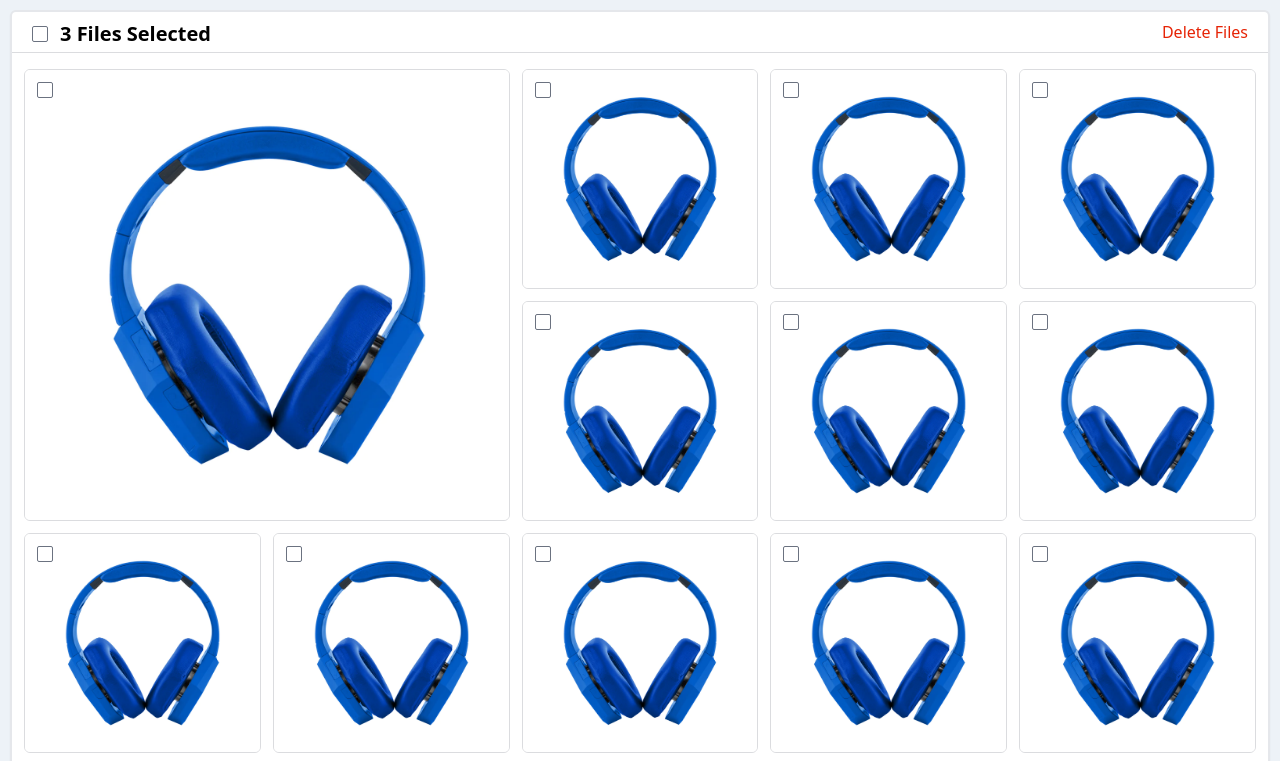
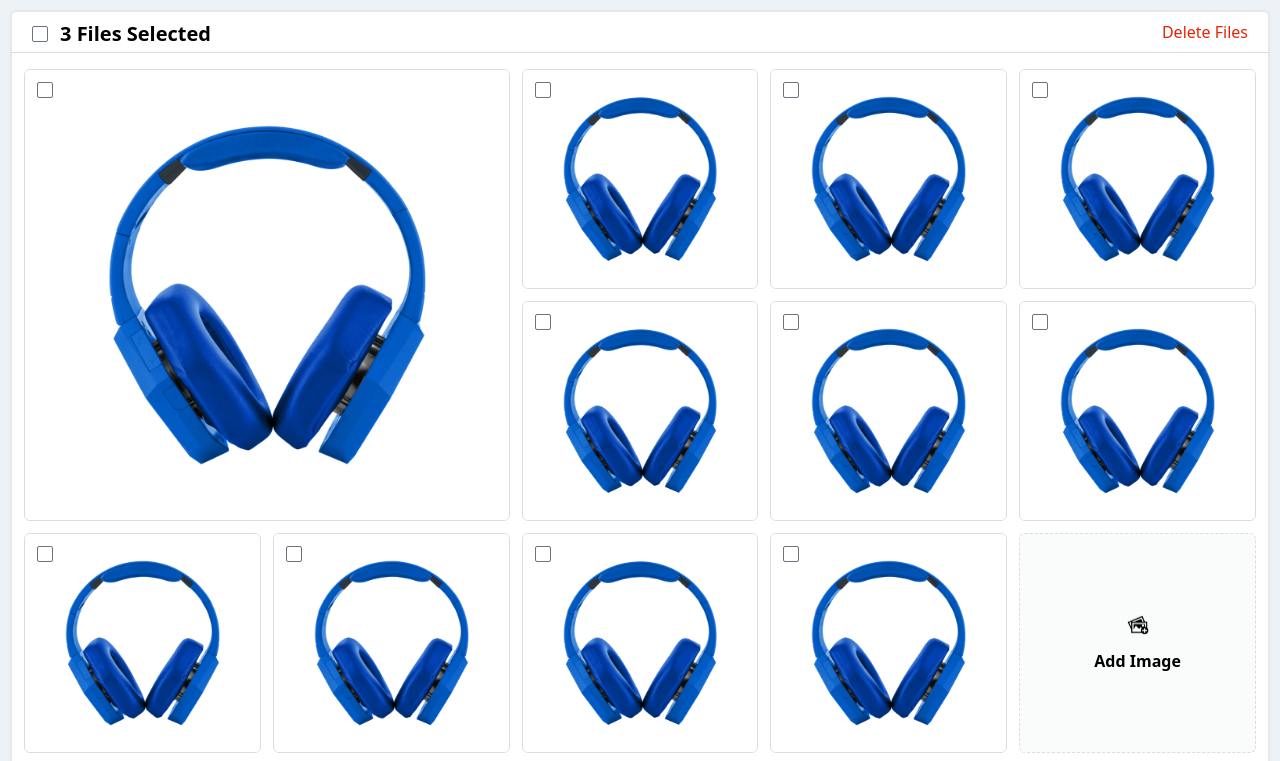
Before and after one commit to rofikul-resan/image-gallery, a React (Vite) app: page / in a window 1280 px wide. Shown: the top 761 px of the page. Built offline with nearby package versions, Linux system fonts and the light colour scheme.

Commit message:
add image box add

```diff
--- a/src/App.jsx
+++ b/src/App.jsx
@@ -1,3 +1,4 @@
+import AddImageContainer from "./components/AddImageContainer";
 import GalleryHeader from "./components/GalleryHeader";
 import ImageContener from "./components/ImageContener";
 
@@ -18,8 +19,8 @@ const App = () => {
           <ImageContener className={"main-container"} />
           <ImageContener className={"main-container"} />
           <ImageContener className={"main-container"} />
-          <ImageContener className={"main-container"} />
-          <ImageContener className={"main-container"} />
+
+          <AddImageContainer />
         </div>
       </div>
     </div>
--- /dev/null
+++ b/src/components/AddImageContainer.jsx
@@ -0,0 +1,17 @@
+const AddImageContainer = () => {
+  return (
+    <div
+      style={{ borderStyle: "dashed" }}
+      className="bg-[#fafbfb] hover:scale-105 duration-150 hover:bg-black/25  border-[#dbdcdf] border rounded-md flex items-center justify-center h-full"
+    >
+      <div>
+        <img src="/images/add-image.png" alt="" className="w-10 mx-auto" />
+        <div className="mt-3">
+          <p className="font-semibold">Add Image</p>
+        </div>
+      </div>
+    </div>
+  );
+};
+
+export default AddImageContainer;
```
